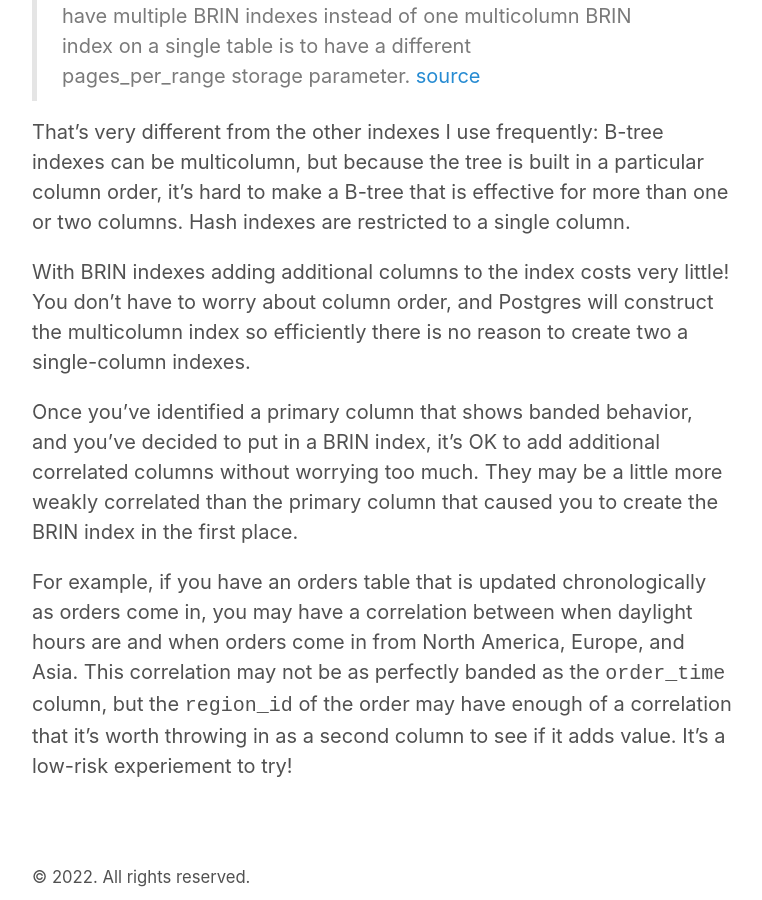
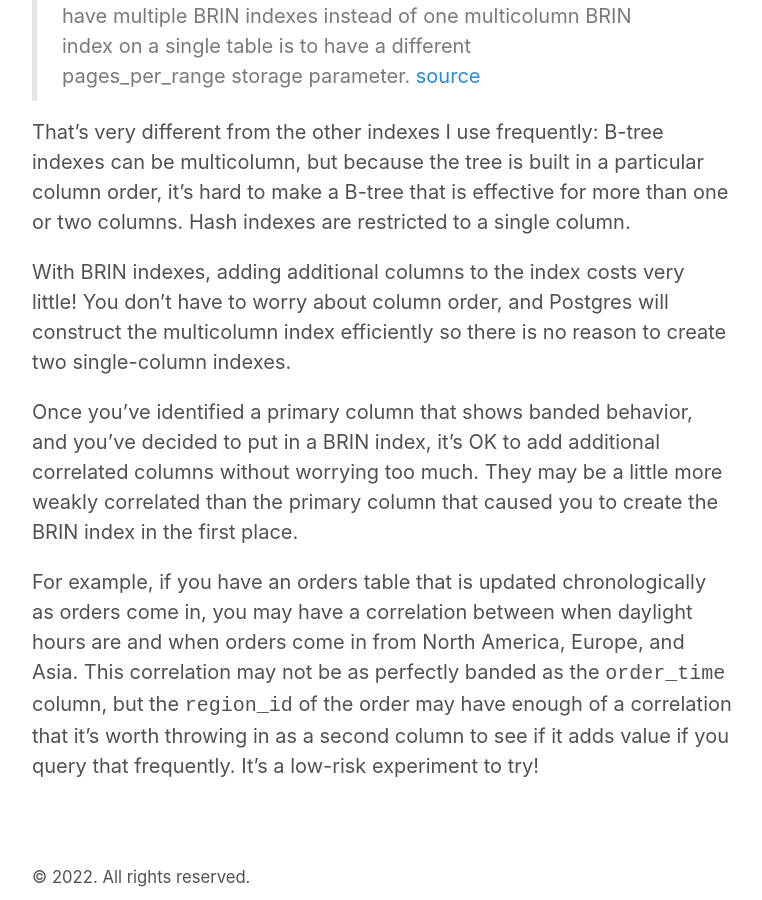
Before and after one commit to j-carson/j-carson.github.io, a Jekyll site: the page built from _posts/2022-10-02-brin.md, in a window 1280 px wide and 900 px high, scrolled down 3751 px. Shown: the whole window, without its empty margins (258-1020 px from the left). Built offline with Jekyll 4.4.1, drawn with Linux system fonts in a browser that asks for light colours.

Commit message:
fix up wording at the end

```diff
--- a/_posts/2022-10-02-brin.md
+++ b/_posts/2022-10-02-brin.md
@@ -131,9 +131,9 @@ can be multicolumn, but because the tree is built in a particular
 column order, it's hard to make a B-tree that is effective
 for more than one or two columns. Hash indexes are restricted to a single column.
 
-With BRIN indexes adding additional columns to the index costs very little!
+With BRIN indexes, adding additional columns to the index costs very little!
 You don't have to worry about column order, and Postgres will construct the
-multicolumn index so efficiently there is no reason to create two a single-column
+multicolumn index efficiently so there is no reason to create two single-column
 indexes.
 
 Once you've identified a primary column that shows
@@ -147,5 +147,6 @@ as orders come in, you may have a correlation between when daylight hours are
 and when orders come in from North America, Europe, and Asia.
 This correlation may not be as perfectly banded as the `order_time` column, but
 the `region_id` of the order may have enough of a correlation
-that it's worth throwing in as a second column to see if it adds value.
-It's a low-risk experiement to try!
+that it's worth throwing in as a second column to see if it adds value if
+you query that frequently.
+It's a low-risk experiment to try!
```
